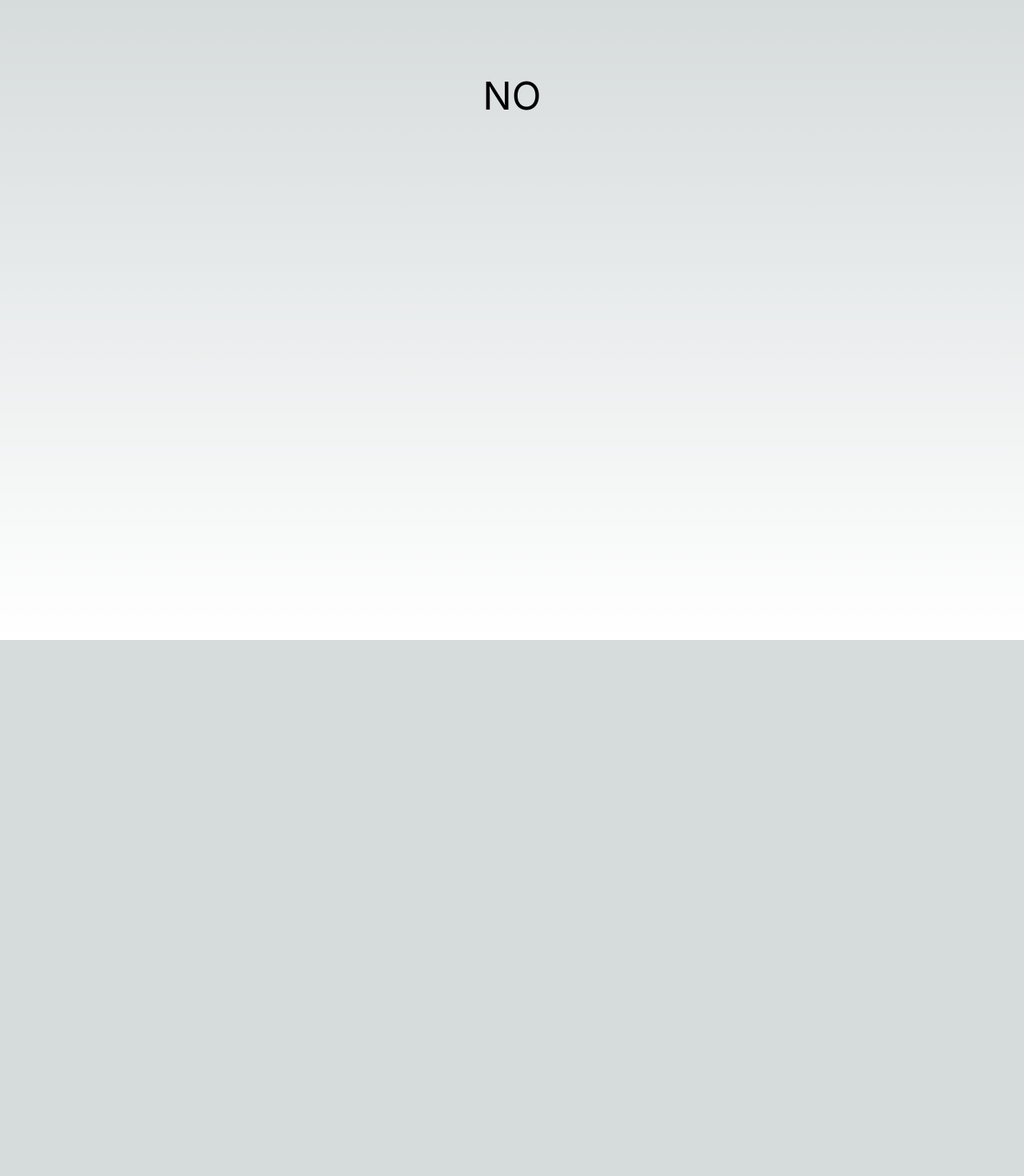
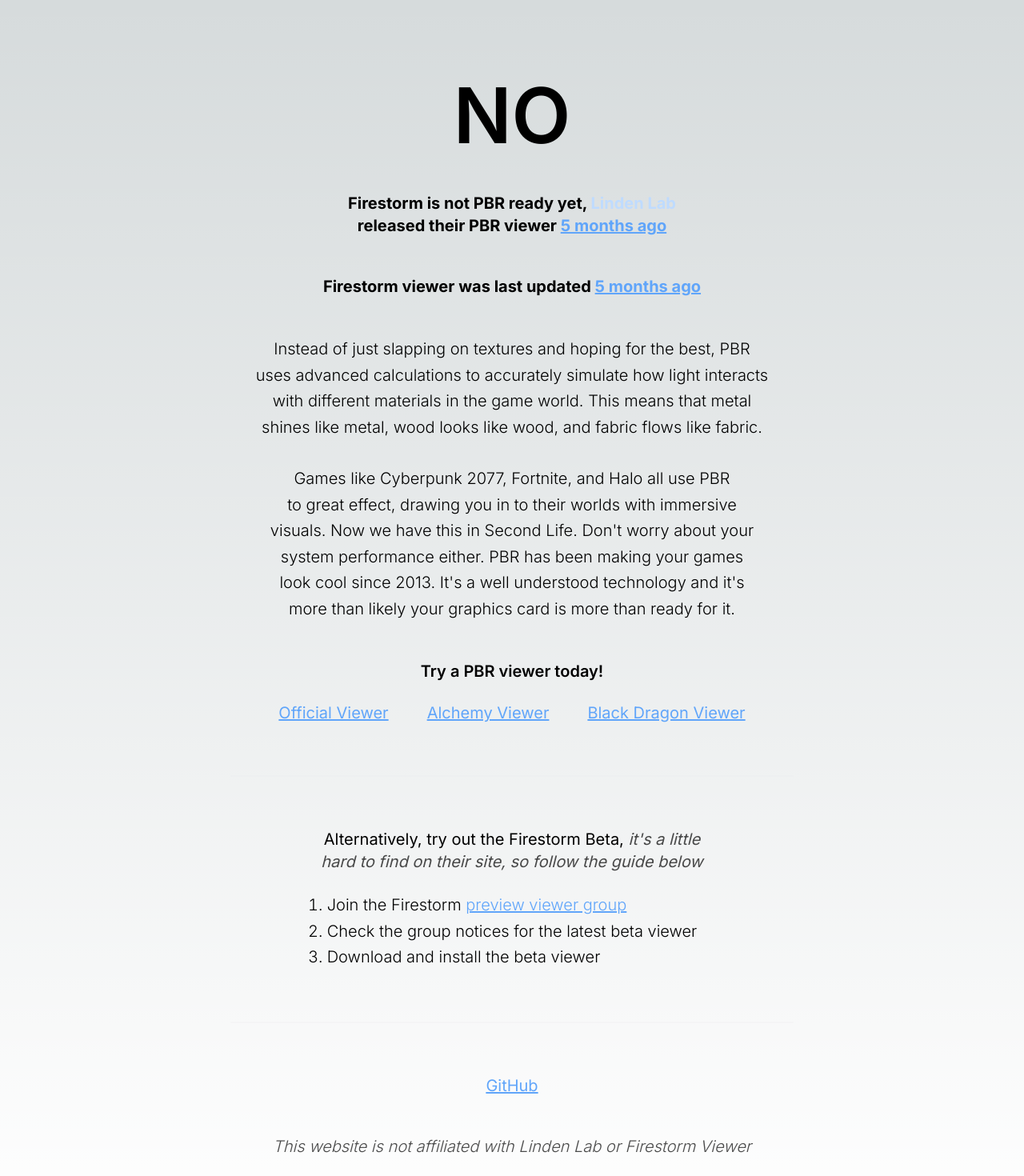
Before and after one commit to gwigz/isfirestormpbryet, a Next.js app: page / in a window 1280 px wide. Shown: the top 1470 px of the page at 80% size. Before the commit the page ends 800 px from the top, so only its background shows below. Built offline with nearby package versions, Linux system fonts and the light colour scheme.

Commit message:
feat: update copy

```diff
--- a/package.json
+++ b/package.json
@@ -9,9 +9,10 @@
     "lint": "next lint"
   },
   "dependencies": {
+    "dayjs": "^1.11.11",
+    "next": "14.2.3",
     "react": "^18",
-    "react-dom": "^18",
-    "next": "14.2.3"
+    "react-dom": "^18"
   },
   "devDependencies": {
     "@biomejs/biome": "1.7.3",
--- a/src/app/globals.css
+++ b/src/app/globals.css
@@ -30,4 +30,8 @@
   .text-balance {
     text-wrap: balance;
   }
+
+  a {
+    @apply underline text-blue-400 hover:text-blue-500 active:text-blue-600;
+  }
 }
--- a/src/app/layout.tsx
+++ b/src/app/layout.tsx
@@ -5,8 +5,8 @@
 const inter = Inter({ subsets: ["latin"] });
 
 export const metadata: Metadata = {
-	title: "Create Next App",
-	description: "Generated by create next app",
+	title: "Firestorm is NOT PBR ready yet",
+	description: "When will Firestorm Viewer be PBR ready?",
 };
 
 export default function RootLayout({
--- a/src/app/page.tsx
+++ b/src/app/page.tsx
@@ -1,7 +1,85 @@
+import dayjs from "dayjs";
+import relativeTime from "dayjs/plugin/relativeTime";
+
+dayjs.extend(relativeTime);
+
 export default function Home() {
 	return (
-		<main className="flex min-h-screen flex-col items-center justify-between p-24">
-			<div className="text-5xl">NO</div>
+		<main className="flex min-h-screen max-w-4xl mx-auto flex-col gap-12 items-center justify-between text-balance text-center text-xl p-24">
+			<h1 className="text-8xl font-semibold">NO</h1>
+			<h2 className="text-xl max-w-3xl font-bold">
+				Firestorm is not PBR ready yet,{" "}
+				<span className="text-blue-200">Linden Lab</span> released their PBR
+				viewer{" "}
+				<a
+					href="https://community.secondlife.com/blogs/entry/14536-second-life-pbr-materials-official-launch"
+					rel="noreferrer"
+				>
+					{dayjs().to(new Date("2023-11-28"))}
+				</a>
+			</h2>
+			<h3 className="text-xl max-w-3xl font-bold">
+				Firestorm viewer was last updated{" "}
+				<a href="https://www.firestormviewer.org" rel="noreferrer">
+					{dayjs().to(new Date("2023-12-24"))}
+				</a>
+			</h3>
+			<div className="space-y-8 leading-relaxed font-light">
+				<p>
+					Instead of just slapping on textures and hoping for the best, PBR uses
+					advanced calculations to accurately simulate how light interacts with
+					different materials in the game world. This means that metal shines
+					like metal, wood looks like wood, and fabric flows like fabric.
+				</p>
+				<p>
+					Games like Cyberpunk 2077, Fortnite, and Halo all use PBR to great
+					effect, drawing you in to their worlds with immersive visuals. Now we
+					have this in Second Life. Don't worry about your system performance
+					either. PBR has been making your games look cool since 2013. It's a
+					well understood technology and it's more than likely your graphics
+					card is more than ready for it.
+				</p>
+			</div>
+			<div className="flex flex-col gap-6">
+				<h3 className="font-semibold">Try a PBR viewer today!</h3>
+				<div className="flex [&>*]:flex-grow gap-12">
+					<a href="https://secondlife.com/support/downloads" rel="noreferrer">
+						Official Viewer
+					</a>
+					<a href="https://www.alchemyviewer.org" rel="noreferrer">
+						Alchemy Viewer
+					</a>
+					<a href="https://niranv-sl.blogspot.com" rel="noreferrer">
+						Black Dragon Viewer
+					</a>
+				</div>
+			</div>
+			<hr className="w-full border-t-2 opacity-20 my-4" />
+			<div className="flex flex-col gap-6">
+				<h3>
+					Alternatively, try out the Firestorm Beta,{" "}
+					<span className="italic opacity-70">
+						it's a little hard to find on their site, so follow the guide below
+					</span>
+				</h3>
+				<ol className="list-decimal text-left max-w-lg mx-auto font-light leading-relaxed">
+					<li>
+						Join the Firestorm{" "}
+						<a href="secondlife:///app/group/7ba4569c-9dd9-fed2-aaa7-36065d18a13c/about">
+							preview viewer group
+						</a>
+					</li>
+					<li>Check the group notices for the latest beta viewer</li>
+					<li>Download and install the beta viewer</li>
+				</ol>
+			</div>
+			<hr className="w-full border-t-2 opacity-20 my-4" />
+			<a href="https://github.com/gwigz/isfirestormpbryet" rel="noreferrer">
+				GitHub
+			</a>
+			<p className="opacity-70 font-light italic">
+				This website is not affiliated with Linden Lab or Firestorm Viewer
+			</p>
 		</main>
 	);
 }
```
Also changed, not shown: 2 other files (tests, documents, lock files or other folders).
